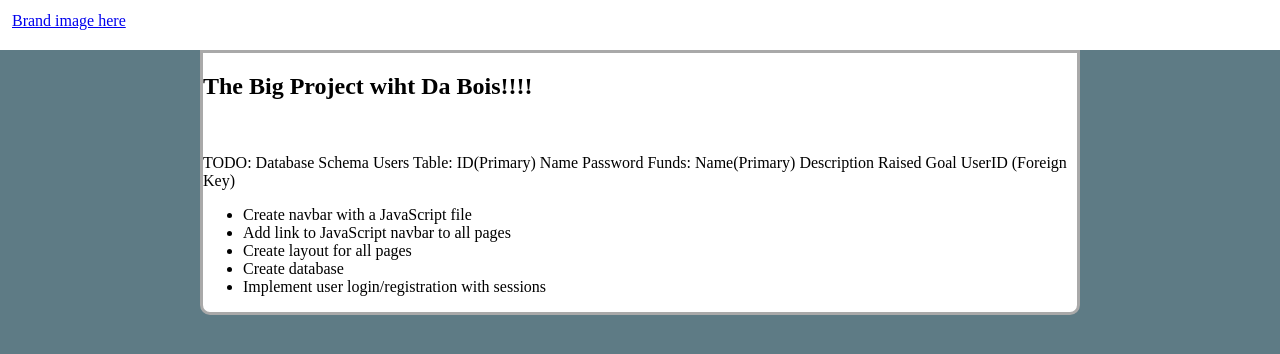
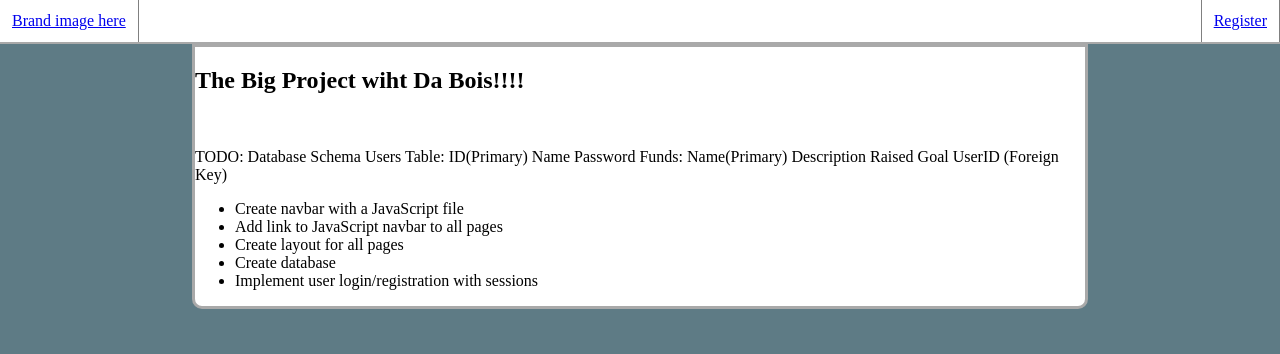
Before and after one commit to greensr76/PlsFundUs, a PHP site: page / in a window 1280 px wide. Shown: the top 354 px of the page. Run offline with PHP 8.4, Linux system fonts and the light colour scheme.

Commit message:
Added 'Register' to navbar

```diff
--- a/css/style.css
+++ b/css/style.css
@@ -4,25 +4,31 @@ body {
 }
 
 .main {
-    margin: 0px 200px;
+    margin: 0% 15% 0% 15%;
     background-color: white;
     height: 95%;
     border: 3px solid darkgray;
     border-radius: 0px 0px 10px 10px;
 }
 
-#nav {
+.nav {
     background-color: white;
-    height: 50px;
     width: 100%;
-    padding: 0px 0px;
-    margin: 0px;
+    border-bottom: 2px solid darkgray;
+    overflow: hidden;
 }
 
-#nav a {
+.nav a {
     float: left;
     display: block;
     text-align: center;
     padding: 12px;
     font-size: 12pt;
+    border-right: 1px solid gray;
 }
+
+.nav-right {
+    float: right;
+    border-right: 0px;
+    border-left: 1px solid gray;
+}
--- a/index.html
+++ b/index.html
@@ -6,7 +6,6 @@
     <script src="javascript/functions.js"></script>
 </head>
 <body>
-    <section id="nav"></section>
     <section class="main">
         <h1>The Big Project wiht Da Bois!!!!</h1>
         <br>
--- a/javascript/functions.js
+++ b/javascript/functions.js
@@ -3,11 +3,24 @@ window.onload = function () {
 }
 
 var generateNav = function () {
-    var container = document.createElement("div");
-    container.setAttribute("class", "navbar");
+    var container = document.createElement("section");
+    container.setAttribute("class", "nav");
+
+    var navLeft = document.createElement("section");
     var brand = document.createElement("a");
-    brand.setAttribute("href", "/index.html");
+    brand.setAttribute("href", "index.html");
     brand.appendChild(document.createTextNode("Brand image here"));
-    container.appendChild(brand);
-    document.getElementById("nav").appendChild(container);
+    navLeft.appendChild(brand);
+
+    var navRight = document.createElement("section");
+    var register = document.createElement("a");
+    register.setAttribute("href", "#");
+    navRight.setAttribute("class", "nav-right");
+    register.appendChild(document.createTextNode("Register"));
+    navRight.appendChild(register);
+
+    container.appendChild(navLeft);
+    container.appendChild(navRight);
+
+    document.body.insertBefore(container, document.body.firstChild);
 }
```
